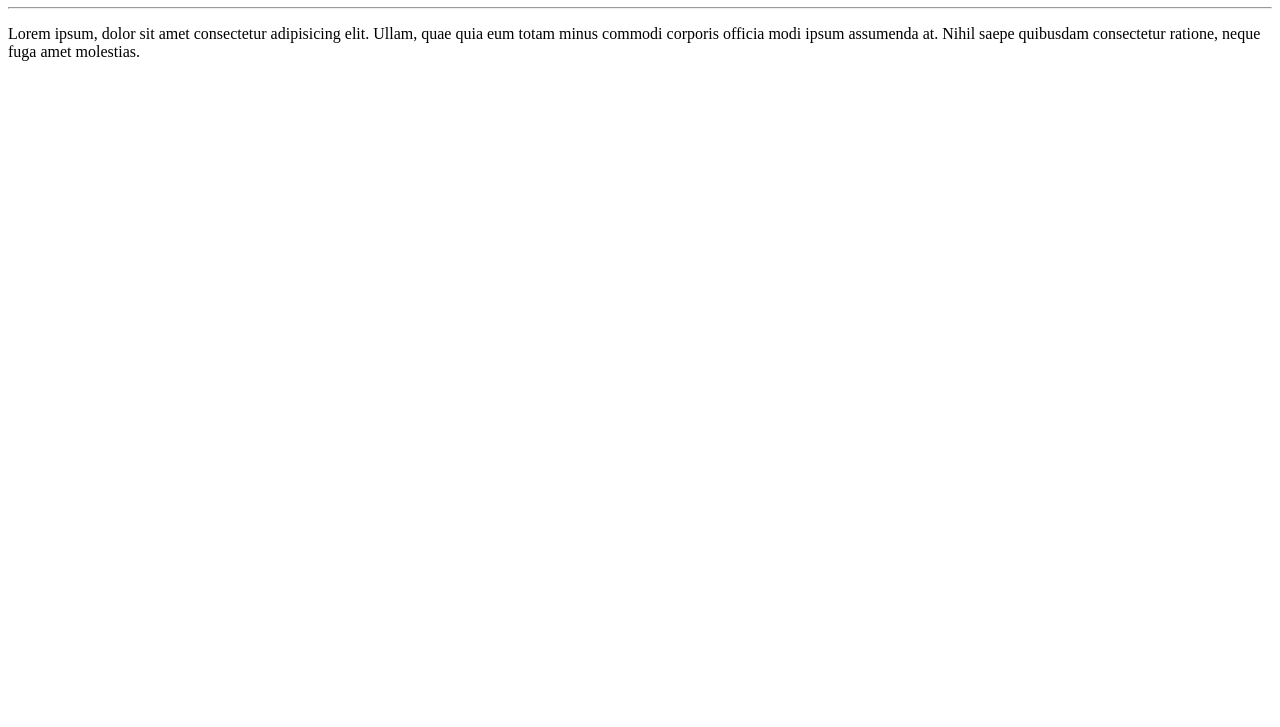
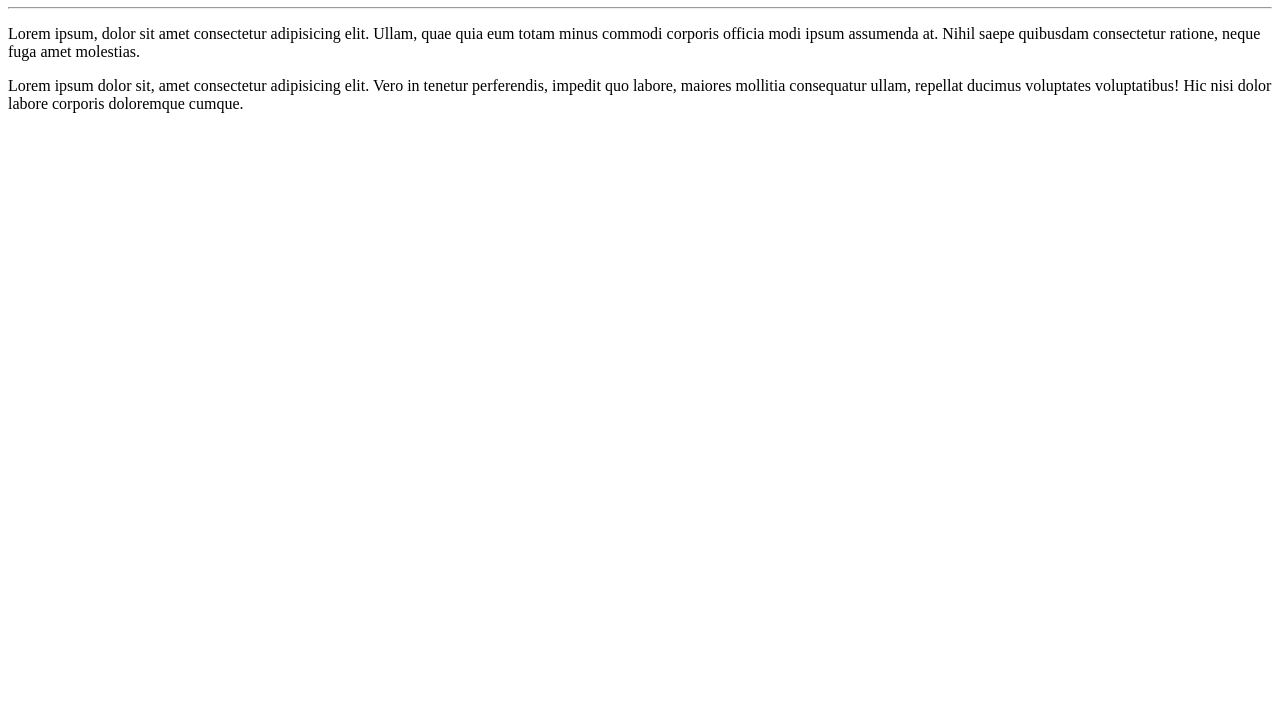
Before and after one commit to jotagee/Ola-mundo, a plain HTML site: page site-exemplo/index.html in a window 1280 px wide. Shown: the part 73-800 px from the top of the page. Drawn offline with Linux system fonts and the light colour scheme.

Commit message:
adicionei um paragrafo

```diff
--- a/site-exemplo/index.html
+++ b/site-exemplo/index.html
@@ -10,5 +10,6 @@
      <h1>Olá, Mundo!</h1>
      <hr>
      <p>Lorem ipsum, dolor sit amet consectetur adipisicing elit. Ullam, quae quia eum totam minus commodi corporis officia modi ipsum assumenda at. Nihil saepe quibusdam consectetur ratione, neque fuga amet molestias.</p>
+     <p>Lorem ipsum dolor sit, amet consectetur adipisicing elit. Vero in tenetur perferendis, impedit quo labore, maiores mollitia consequatur ullam, repellat ducimus voluptates voluptatibus! Hic nisi dolor labore corporis doloremque cumque.</p>
 </body>
 </html>
```
